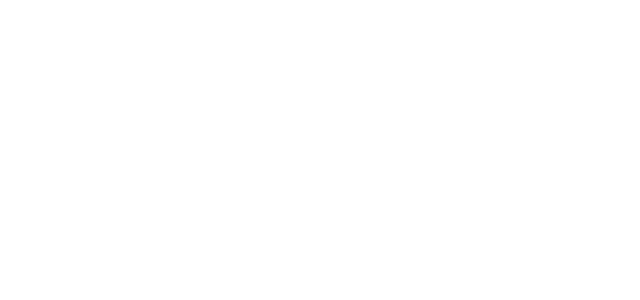
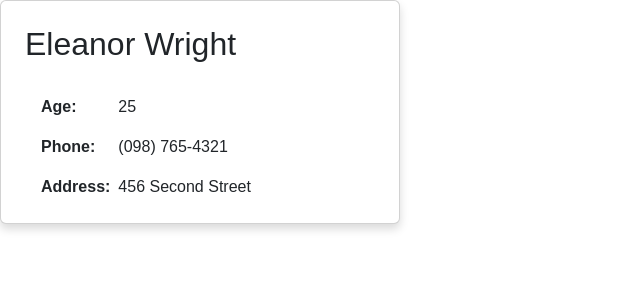
Before and after one commit to ellewright/CourseCareers-React-Unit, a React (Vite) app: page / in a window 1280 px wide. Shown: the top 300 px of the page, without its empty margins (0-640 px from the left). Built offline with nearby package versions, Linux system fonts and the light colour scheme.

Commit message:
Complete User Card project

```diff
--- a/src/index.css
+++ b/src/index.css
@@ -1,3 +1,7 @@
 @tailwind base;
 @tailwind components;
 @tailwind utilities;
+
+body {
+    background: #F3F3F3;
+}
--- a/src/pages/Sandbox/Sandbox.jsx
+++ b/src/pages/Sandbox/Sandbox.jsx
@@ -1,7 +1,18 @@
+import "./user.css"
+import user from "./user.json"
+
 export default function Sandbox() {
     return (
-        <div>
-
+        <div className="card">
+            <h2 className="name">{user.name}</h2>
+            <div className="body">
+                <div className="label">Age:</div>
+                <div>{user.age}</div>
+                <div className="label">Phone:</div>
+                <div>{user.phoneNumber}</div>
+                <div className="label">Address:</div>
+                <div>{user.address}</div>
+            </div>
         </div>
     )
 }
--- /dev/null
+++ b/src/pages/Sandbox/user.css
@@ -0,0 +1,26 @@
+.card {
+  background: white;
+  border: 1px solid #777;
+  border-radius: .5rem;
+  box-shadow: 0 5px 10px 0 rgba(0, 0, 0, .15);
+  max-width: 400px;
+  padding: 1.5rem;
+  font-family: Arial;
+}
+
+.name {
+  margin: 0;
+  margin-bottom: 2rem;
+}
+
+
+.body {
+  display: grid;
+  grid-template-columns: auto 1fr;
+  gap: 1rem .5rem;
+  padding: 0 1rem;
+}
+
+.label {
+  font-weight: bold;
+}
--- /dev/null
+++ b/src/pages/Sandbox/user.json
@@ -0,0 +1,6 @@
+{
+  "name": "Eleanor Wright",
+  "age": 25,
+  "phoneNumber": "(098) 765-4321",
+  "address": "456 Second Street"
+}
```
